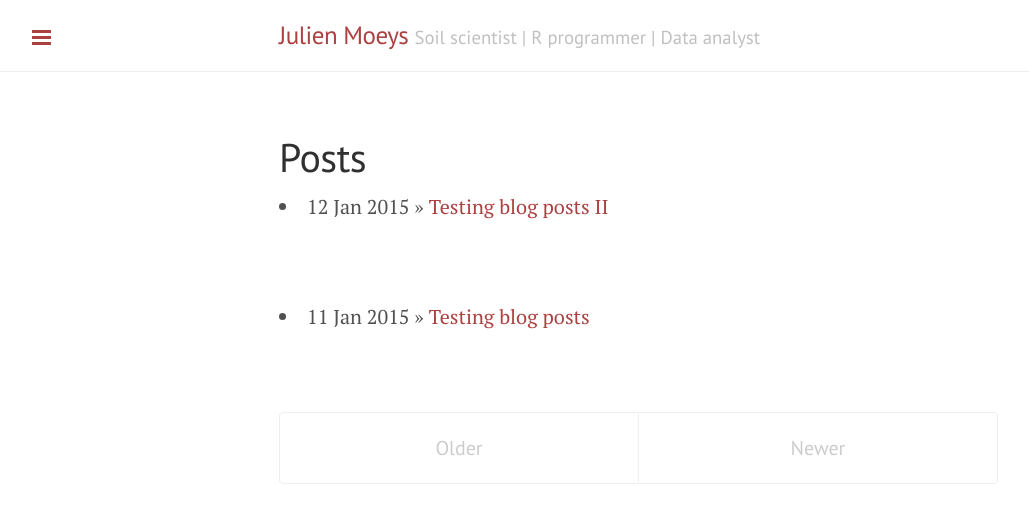
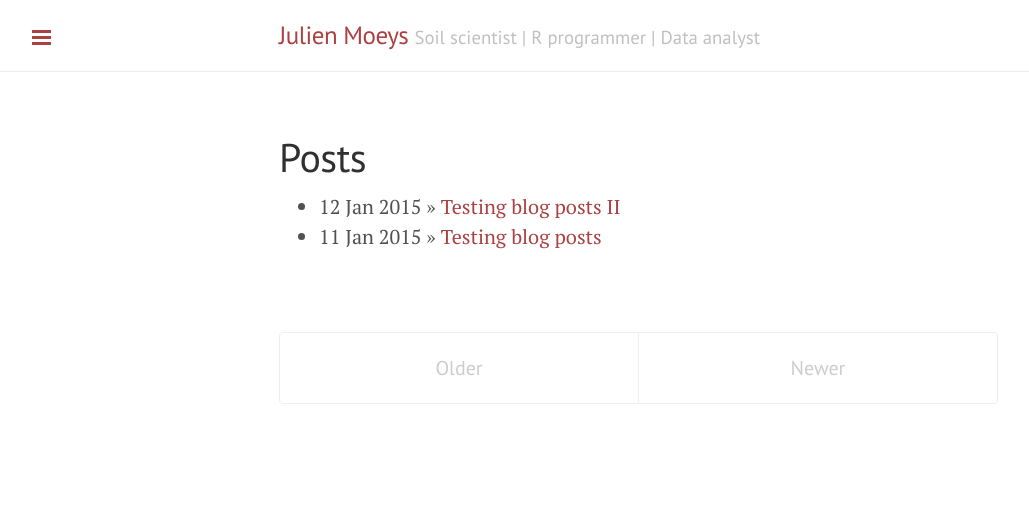
Before and after one commit to julienmoeys/julienmoeys.github.io, a Jekyll site: the page built from en/posts.html, in a window 1280 px wide. Shown: the top 523 px of the page, without its empty margins (1-1030 px from the left). Built offline with Jekyll 4.4.1, drawn with Linux system fonts in a browser that asks for light colours; Markdown is read by kramdown in place of the engine named in the settings.

Commit message:
Update post format

```diff
--- a/en/posts.html
+++ b/en/posts.html
@@ -5,9 +5,10 @@ title: Posts
 ---
 
 <div class="posts">
+  <ul class="post">
   {% for post in site.posts %}
       {% if post.layout == "post_en" %}
-          <div class="post">
+          <!-- <div class="post"> -->
             <li><span>{{ post.date | date_to_string }}</span> &raquo; <a href="{{ post.url }}">{{ post.title }}</a></li>
             <!--
             <h1 class="post-title">
@@ -20,9 +21,10 @@ title: Posts
 
              {{ post.content }}
              -->
-          </div>
+          <!-- </div> -->
       {% endif %}
   {% endfor %}
+  <ul>
 </div>
 
 <div class="pagination">
```
